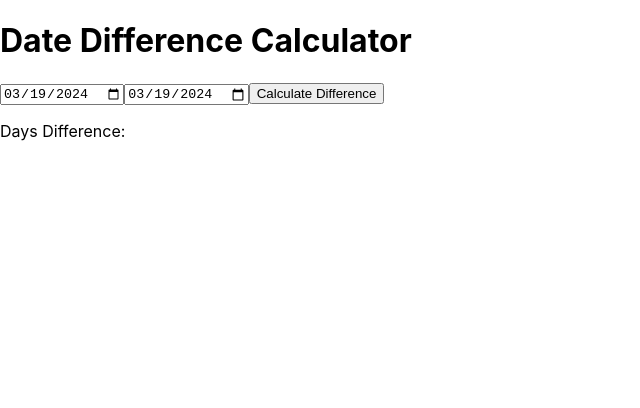
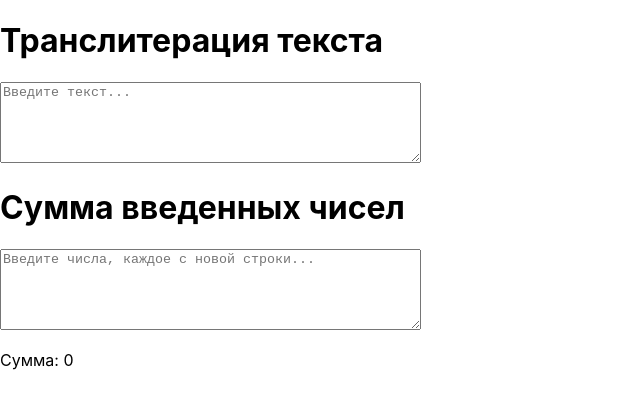
Before and after one commit to Zafk1eI/learn-react, a React (Create React App) app: page / in a window 1280 px wide. Shown: the top 408 px of the page, without its empty margins (0-640 px from the left). Built offline with nearby package versions, Linux system fonts and the light colour scheme.

Commit message:
react_60

```diff
--- a/src/App.js
+++ b/src/App.js
@@ -1,43 +1,76 @@
 import React, { useState } from 'react';
 
 function App() {
-  const [startDate, setStartDate] = useState(getCurrentDate());
-  const [endDate, setEndDate] = useState(getCurrentDate());
-  const [difference, setDifference] = useState('');
+  const [inputText, setInputText] = useState('');
+  const [transliteratedText, setTransliteratedText] = useState('');
+  const [inputNumber, setInputNumber] = useState('');
+  const [sum, setSum] = useState(0);
 
-  function getCurrentDate() {
-    const currentDate = new Date();
-    const year = currentDate.getFullYear();
-    const month = String(currentDate.getMonth() + 1).padStart(2, '0');
-    const day = String(currentDate.getDate()).padStart(2, '0');
-    return `${year}-${month}-${day}`;
+  const calculateSum = (text) => {
+    const numbers = text
+      .split('\n') // Разбиваем текст на строки
+      .map(line => line.trim()) // Убираем лишние пробелы с каждой строки
+      .filter(line => line !== '') // Удаляем пустые строки
+      .map(Number); // Преобразуем строки в числа
+    return numbers.reduce((acc, curr) => acc + curr, 0);
   }
+  const transliterate = (text) => {
+    const translitMap = {
+      а: 'a', б: 'b', в: 'v', г: 'g', д: 'd', е: 'e', ё: 'yo', ж: 'zh',
+      з: 'z', и: 'i', й: 'y', к: 'k', л: 'l', м: 'm', н: 'n', о: 'o',
+      п: 'p', р: 'r', с: 's', т: 't', у: 'u', ф: 'f', х: 'kh', ц: 'ts',
+      ч: 'ch', ш: 'sh', щ: 'sch', ъ: '', ы: 'y', ь: '', э: 'e', ю: 'yu',
+      я: 'ya',
+      А: 'A', Б: 'B', В: 'V', Г: 'G', Д: 'D', Е: 'E', Ё: 'Yo', Ж: 'Zh',
+      З: 'Z', И: 'I', Й: 'Y', К: 'K', Л: 'L', М: 'M', Н: 'N', О: 'O',
+      П: 'P', Р: 'R', С: 'S', Т: 'T', У: 'U', Ф: 'F', Х: 'Kh', Ц: 'Ts',
+      Ч: 'Ch', Ш: 'Sh', Щ: 'Sch', Ъ: '', Ы: 'Y', Ь: '', Э: 'E', Ю: 'Yu',
+      Я: 'Ya',
+      ' ': ' ', '-': '-', '.': '.', ',': ',', '!': '!', '?': '?', ':': ':',
+      ';': ';'
+    };
 
-  function handleStartDateChange(event) {
-    setStartDate(event.target.value);
-  }
+    return text.split('').map(char => translitMap[char] || char).join('');
+  };
 
-  function handleEndDateChange(event) {
-    setEndDate(event.target.value);
-  }
+  const handleInputChange = (event) => {
+    const text = event.target.value;
+    setInputText(text);
+    setTransliteratedText(transliterate(text));
+  };
 
-  function calculateDifference() {
-    const start = new Date(startDate);
-    const end = new Date(endDate);
-    const differenceInTime = end.getTime() - start.getTime();
-    const differenceInDays = Math.floor(differenceInTime / (1000 * 3600 * 24));
-    setDifference(differenceInDays);
-  }
+  const handleNumberChange = (event) => {
+    const text = event.target.value;
+    setInputNumber(text);
+    setSum(calculateSum(text));
+  };
 
   return (
-    <div>
-      <h1>Date Difference Calculator</h1>
-      <input type="date" value={startDate} onChange={handleStartDateChange} />
-      <input type="date" value={endDate} onChange={handleEndDateChange} />
-      <button onClick={calculateDifference}>Calculate Difference</button>
-      <p>Days Difference: {difference}</p>
-    </div>
+    <>
+      <div>
+        <h1>Транслитерация текста</h1>
+        <textarea
+          value={inputText}
+          onChange={handleInputChange}
+          placeholder="Введите текст..."
+          rows={5}
+          cols={50}
+        />
+        <p>{transliteratedText}</p>
+      </div>
+      <div>
+        <h1>Сумма введенных чисел</h1>
+        <textarea
+          value={inputNumber}
+          onChange={handleNumberChange}
+          placeholder="Введите числа, каждое с новой строки..."
+          rows={5}
+          cols={50}
+        />
+        <p>Сумма: {sum}</p>
+      </div>
+    </>
   );
-}
+};
 
 export default App;
```
